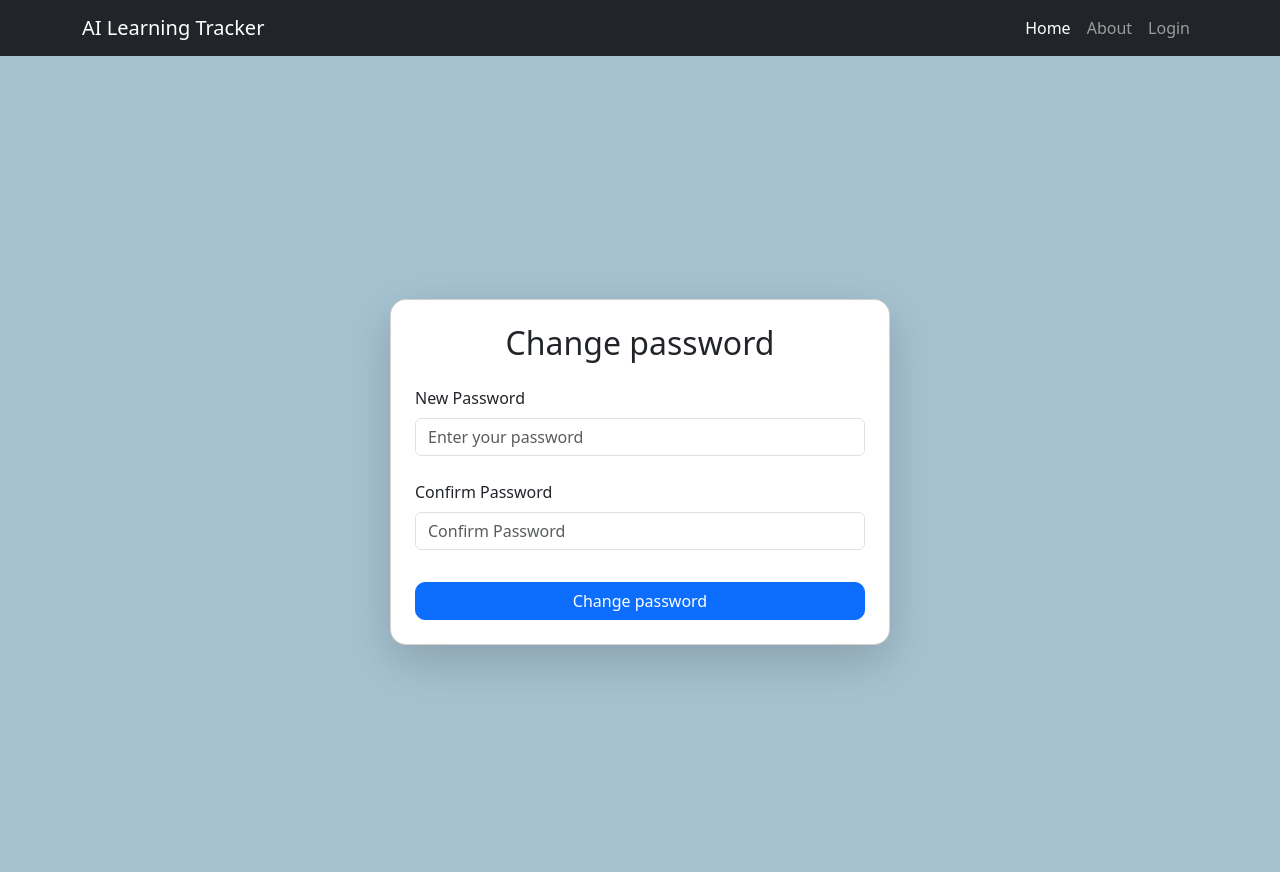
After one commit to Kartikrana001/AI_Learning_Tracker, a Flask app: page /change_password in a window 1280 px wide. The commit adds this page. Run offline with Flask 3, Linux system fonts and the light colour scheme.

Commit message:
OTP verification UI and password reset pages

```diff
--- a/app.py
+++ b/app.py
@@ -100,6 +100,16 @@ def login():
             return redirect(url_for("home"))
         flash("Incorrect email or password!","danger")
     return render_template("login.html")
+
+@app.route("/forgot_password")
+def forgot_password():
+    return render_template("forgot_password.html")
+@app.route("/otp_verify")
+def otp_verify():
+    return render_template("otp_verify.html")
+@app.route("/change_password")
+def change_password():
+    return render_template("change_password.html")
 @app.route("/signup",methods=["GET", "POST"])
 def signup():
     if request.method == "POST":
--- a/static/css/style.css
+++ b/static/css/style.css
@@ -18,3 +18,11 @@ p{
 .btn{
     border-radius: 10px;
 }
+
+.otp-input{
+    width:55px;
+    height:55px;
+    text-align:center;
+    font-size:22px;
+    font-weight:bold;
+}
--- /dev/null
+++ b/templates/change_password.html
@@ -0,0 +1,37 @@
+{% extends "base.html" %}
+{% block content %}
+<body >
+
+<div class="container d-flex justify-content-center align-items-center vh-100">
+    <div class="card shadow-lg rounded-4 p-4" style="width: 500px;">
+
+        <h2 class="text-center mb-4">Change password</h2>
+
+        <form method="POST">
+             <div class="mb-4">
+                <label for="password" class="form-label">New Password</label>
+                <input
+                    type="password"
+                    class="form-control"
+                    id="password"
+                    name="password"
+                    placeholder="Enter your password"
+                    required>
+            </div>
+            <div class="mb-4">
+                <label for="password" class="form-label">Confirm Password</label>
+                <input
+                    type="password"
+                    class="form-control"
+                    id="confirm_password"
+                    name="confirm_password"
+                    placeholder="Confirm Password"
+                    required>
+            </div>
+        </form>
+        <a href="/login" class="btn btn-primary w-100 mt-2">Change password</a>
+
+    </div>
+</div>
+</body>
+{% endblock %}
```
Also changed, not shown: templates/forgot_password.html (added, +28 -0 lines), templates/login.html (+5 -6 lines), templates/otp_verify.html (added, +55 -0 lines).
